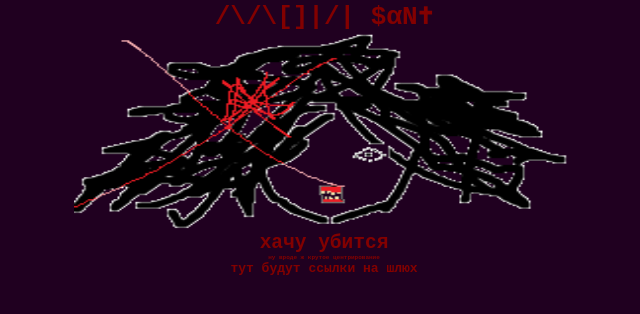
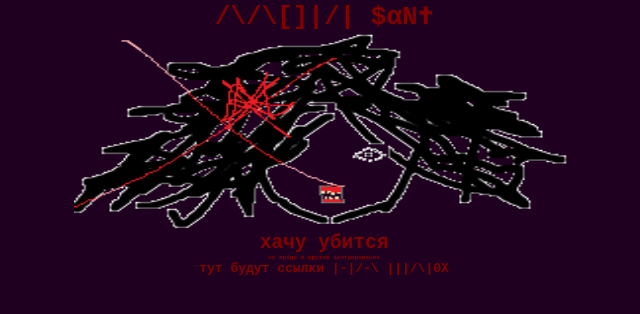
Before and after one commit to aftesh/my-site, a plain HTML site: page index.html in a window 1280 px wide. Shown: the full height of the page, 316-956 px from the left. Drawn offline with Linux system fonts and the light colour scheme.

Commit message:
Update index.html

```diff
--- a/index.html
+++ b/index.html
@@ -11,6 +11,6 @@
     <img src="фак.png" width="500" height="200">
     <h2>хачу убится</h2>
     <p style="font-size: 10%;">ну вроде ж крутое центрирование</p>
-    <p>тут будут ссылки на шлюх</p>
+    <p>тут будут ссылки |-|/-\ |||/\|0X</p>
 </body>
 </html>
```
